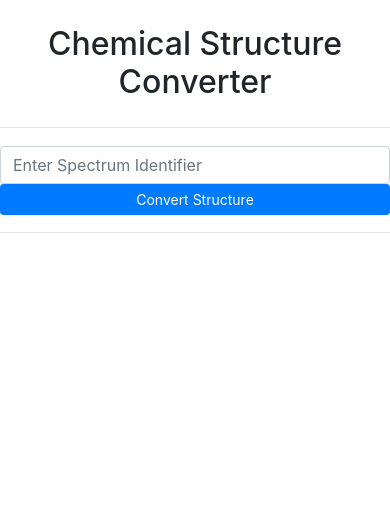
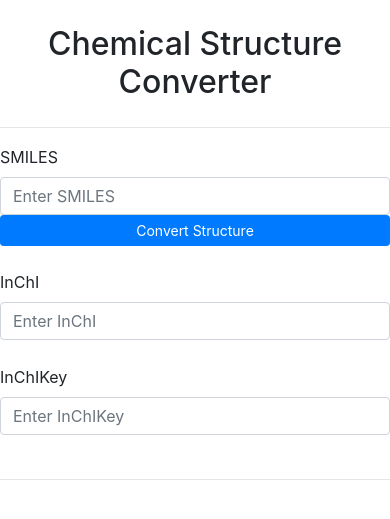
Before and after one commit to Wang-Bioinformatics-Lab/ChemicalStructureWebService, a Flask app: page / in a window 390 px wide. Shown: the part 136-655 px from the top of the page. Run offline with Flask 2, Linux system fonts and the light colour scheme; some libraries are stand-ins or nearby versions.

Commit message:
adding interface

```diff
--- a/templates/homepage.html
+++ b/templates/homepage.html
@@ -17,20 +17,57 @@
         <div class="col-sm-1"></div>
         <div class="col-sm-10">
             <div class="row">
-                <div class="col-sm-4"></div>
-                <div class="col-sm-4">
-                    <div class="text-center" >
-                        <input type="text" class="form-control" name="identifier" id="identifier" placeholder="Enter Spectrum Identifier">
+                <div class="col-sm-1">
+                    <label for="smiles">SMILES</label>
+                </div>
+                <div class="col-sm-7">
+                    <div class="text-center">
+                        <input type="text" class="form-control" name="smiles" id="smiles" placeholder="Enter SMILES">
                     </div>
                 </div>
                 <div class="col-sm-4">
-                    <div class="text-center" >
-                        <button id="analyzebutton" class="btn btn-primary btn-sm btn-block" onclick="convertStructure()" >Convert Structure</button>
+                    <div class="text-center">
+                        <button id="analyzebutton" class="btn btn-primary btn-sm btn-block"
+                            onclick="convertStructure()">Convert Structure</button>
                     </div>
                 </div>
             </div>
+            <br>
+            <div class="row">
+                <div class="col-sm-1">
+                    <label for="inchi">InChI</label>
+                </div>
+                <div class="col-sm-7">
+                    <div class="text-center">
+                        <input type="text" class="form-control" name="inchi" id="inchi" placeholder="Enter InChI">
+                    </div>
+                </div>
+                <div class="col-sm-4">
+                </div>
+            </div>
+            <br>
+            <div class="row">
+                <div class="col-sm-1">
+                    <label for="inchikey">InChIKey</label>
+                </div>
+                <div class="col-sm-7">
+                    <div class="text-center">
+                        <input type="text" class="form-control" name="inchikey" id="inchikey"
+                            placeholder="Enter InChIKey">
+                    </div>
+                </div>
+                <div class="col-sm-4">
+                </div>
+            </div>
         </div>
-        <div class="col-sm-1" ></div>
+        <div class="col-sm-1"></div>
+    </div>
+    <div class="row">
+        <div class="col-sm-6"></div>
+        <div class="col-sm-6">
+            <img id="structureimage" src=""></img>
+        </div>
+        <div class="col-sm-6"></div>
     </div>
 </div>
 
@@ -39,32 +76,50 @@
 
 <script>
     function convertStructure() {
-        $.get({
+        smiles = $("#smiles").val()
+        inchi = $("#inchi").val()
+        inchikey = $("#inchikey").val()
+        $.ajax({
+            method: "GET",
+            url: "convert",
+            data: {
+                smiles: smiles,
+                inchi: inchi,
+                inchikey: inchikey,
+            },
+            success: function (response) {
+                console.log(response)
+                $("#smiles").val(response["smiles"])
+                $("#inchi").val(response["inchi"])
+                $("#inchikey").val(response["inchikey"])
 
+                $("#structureimage")[0].src = "/structureimg?smiles=" + encodeURIComponent(response["smiles"])
+            },
+            dataType: "json"
         })
     }
 
-    var input = document.getElementById("identifier");
-    var input1 = document.getElementById("identifier1")
-    var input2 = document.getElementById("identifier2")
-    input.addEventListener("keyup", function(event) {
-        if (event.keyCode === 13) {
-            event.preventDefault();
-            document.getElementById("analyzebutton").click();
-        }
-    });
-    input1.addEventListener("keyup", function(event) {
-        if (event.keyCode === 13) {
-            event.preventDefault();
-            document.getElementById("analyzebutton").click();
-        }
-    });
-    input2.addEventListener("keyup", function(event) {
-        if (event.keyCode === 13) {
-            event.preventDefault();
-            document.getElementById("analyzebutton").click();
-        }
-    });
+    // var input = document.getElementById("identifier");
+    // var input1 = document.getElementById("identifier1")
+    // var input2 = document.getElementById("identifier2")
+    // input.addEventListener("keyup", function(event) {
+    //     if (event.keyCode === 13) {
+    //         event.preventDefault();
+    //         document.getElementById("analyzebutton").click();
+    //     }
+    // });
+    // input1.addEventListener("keyup", function(event) {
+    //     if (event.keyCode === 13) {
+    //         event.preventDefault();
+    //         document.getElementById("analyzebutton").click();
+    //     }
+    // });
+    // input2.addEventListener("keyup", function(event) {
+    //     if (event.keyCode === 13) {
+    //         event.preventDefault();
+    //         document.getElementById("analyzebutton").click();
+    //     }
+    // });
 </script>
 
 (% endblock %)
--- a/views.py
+++ b/views.py
@@ -31,6 +31,11 @@ def molecular_factory(request) -> Molecule:
 @app.route("/")
 def homepage():
     return render_template("homepage.html")
+
+@app.route("/contributors")
+def contributors():
+    return render_template("contributors.html")
+
 
 # simple test run
 # input: NADA
```
Also changed, not shown: templates/contributors.html (added, +44 -0 lines).
